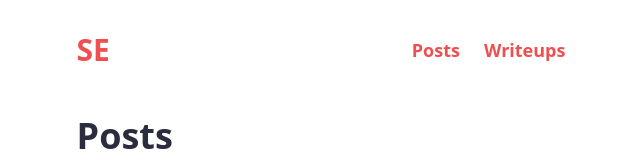
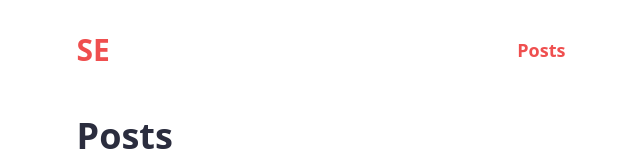
Before and after one commit to samirettali/blog, a Next.js app: page /posts in a window 1280 px wide. Shown: the top 160 px of the page, without its empty margins (298-938 px from the left). Built offline with nearby package versions, Linux system fonts and the light colour scheme; some icons are missing.

Commit message:
Removed writeups from navbar

```diff
--- a/components/Navbar.tsx
+++ b/components/Navbar.tsx
@@ -59,11 +59,6 @@ const Navbar = ({ name }: NavbarProps) => {
             <a>Posts</a>
           </Link>
         </div>
-        <div className="px-3">
-          <Link href="/writeups">
-            <a>Writeups</a>
-          </Link>
-        </div>
         <div className="block cursor-pointer transition pl-3" onClick={handleToggle}>
           <a>{darkMode ? <Moon /> : <Sun />}</a>
         </div>
```
